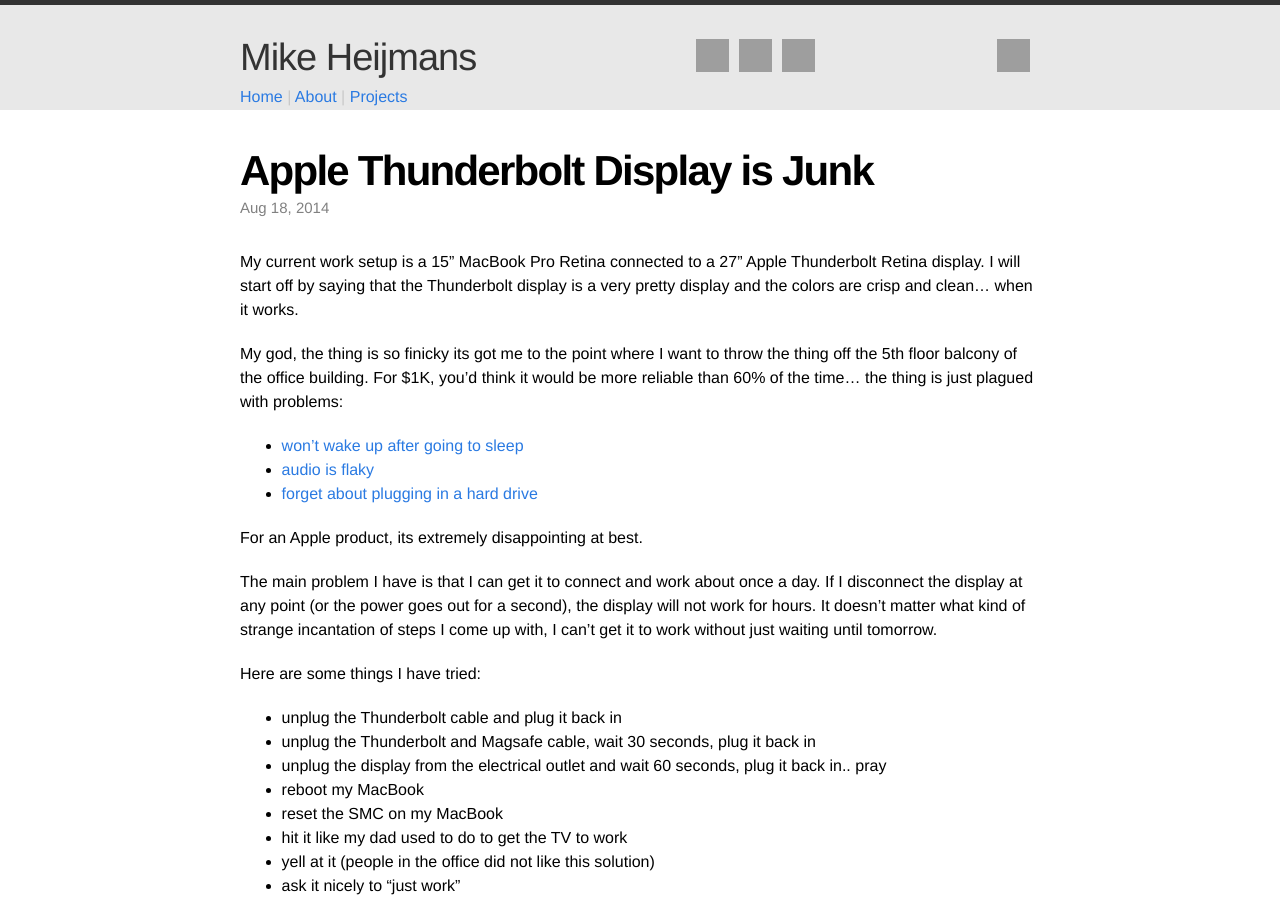
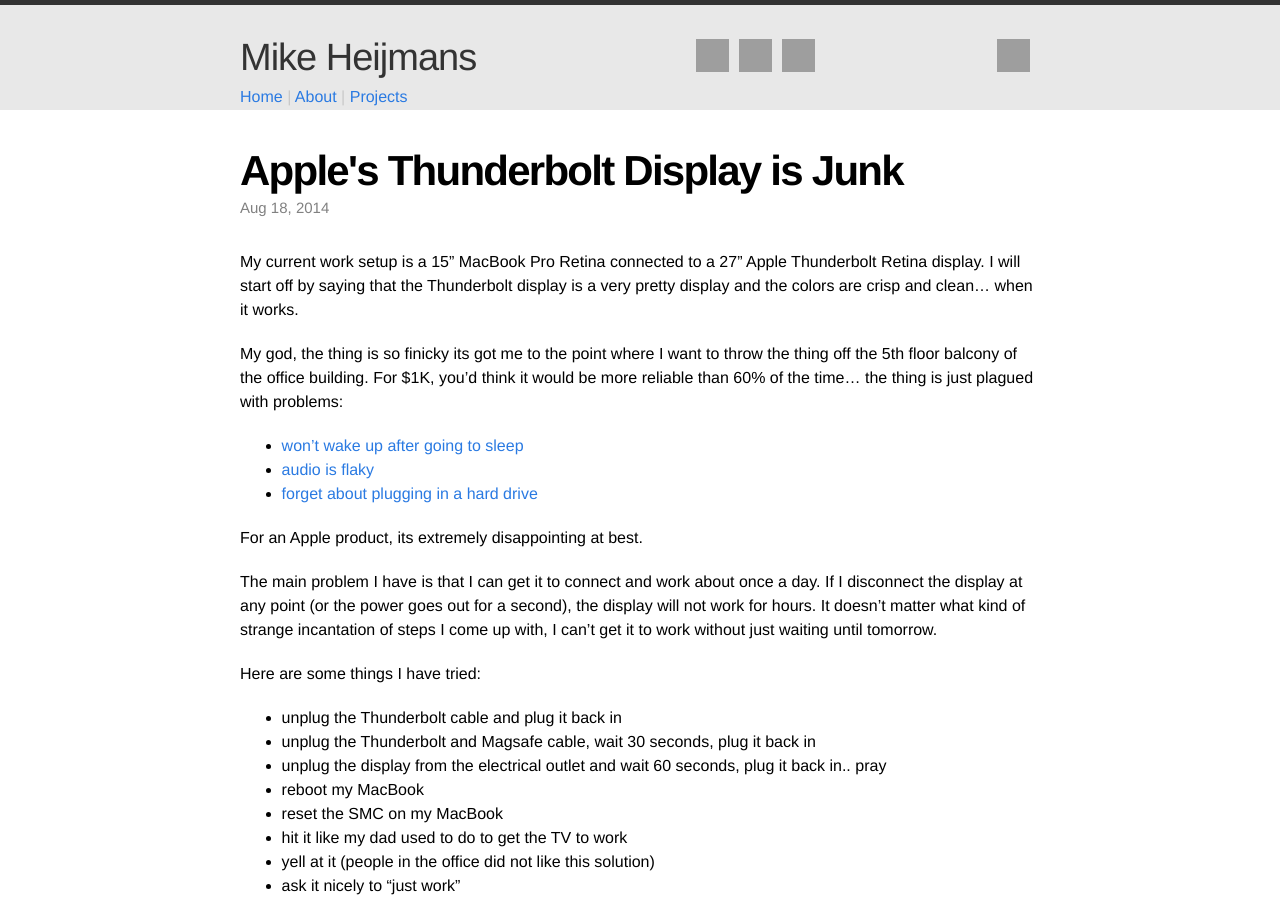
Before and after one commit to parabuzzle/parabuzzle.github.io, a Jekyll site: the page built from _posts/2014-08-18-thunderbolt-displays-are-junk.md, in a window 1280 px wide and 900 px high, cut to the strip 0-900 px from the top of the window. Built offline with Jekyll 4.4.1, drawn with Linux system fonts in a browser that asks for light colours; Markdown is read by kramdown in place of the engine named in the settings; comment, search, counter and statistics services are not loaded; grey boxes are pictures that could not be loaded.

Commit message:
fix quoting problem with disqus

```diff
--- a/_layouts/post.html
+++ b/_layouts/post.html
@@ -30,9 +30,9 @@
     <script type="text/javascript">
         /* * * CONFIGURATION VARIABLES: EDIT BEFORE PASTING INTO YOUR WEBPAGE * * */
         var disqus_shortname = 'mikeheijmans'; // required: replace example with your forum shortname
-        var disqus_identifier = '{{page.disqus_id}}';
-        var disqus_title = '{{page.title}}';
-        var disqus_url = '{{ page.url | replace:'index.html','' | prepend: site.baseurl | prepend: site.url }}';
+        var disqus_identifier = "{{page.disqus_id}}";
+        var disqus_title = "{{page.title}}";
+        var disqus_url = "{{ page.url | replace:'index.html','' | prepend: site.baseurl | prepend: site.url }}";
 
         /* * * DON'T EDIT BELOW THIS LINE * * */
         (function() {
--- a/_posts/2014-08-18-thunderbolt-displays-are-junk.md
+++ b/_posts/2014-08-18-thunderbolt-displays-are-junk.md
@@ -1,6 +1,6 @@
 ---
 layout: post
-title:  "Apple Thunderbolt Display is Junk"
+title:  "Apple's Thunderbolt Display is Junk"
 date:   2014-08-18 12:00:00
 categories: Rant
 tags: [Tech, Rants, WTF, Apple, Thunderbolt, Fail]
```
